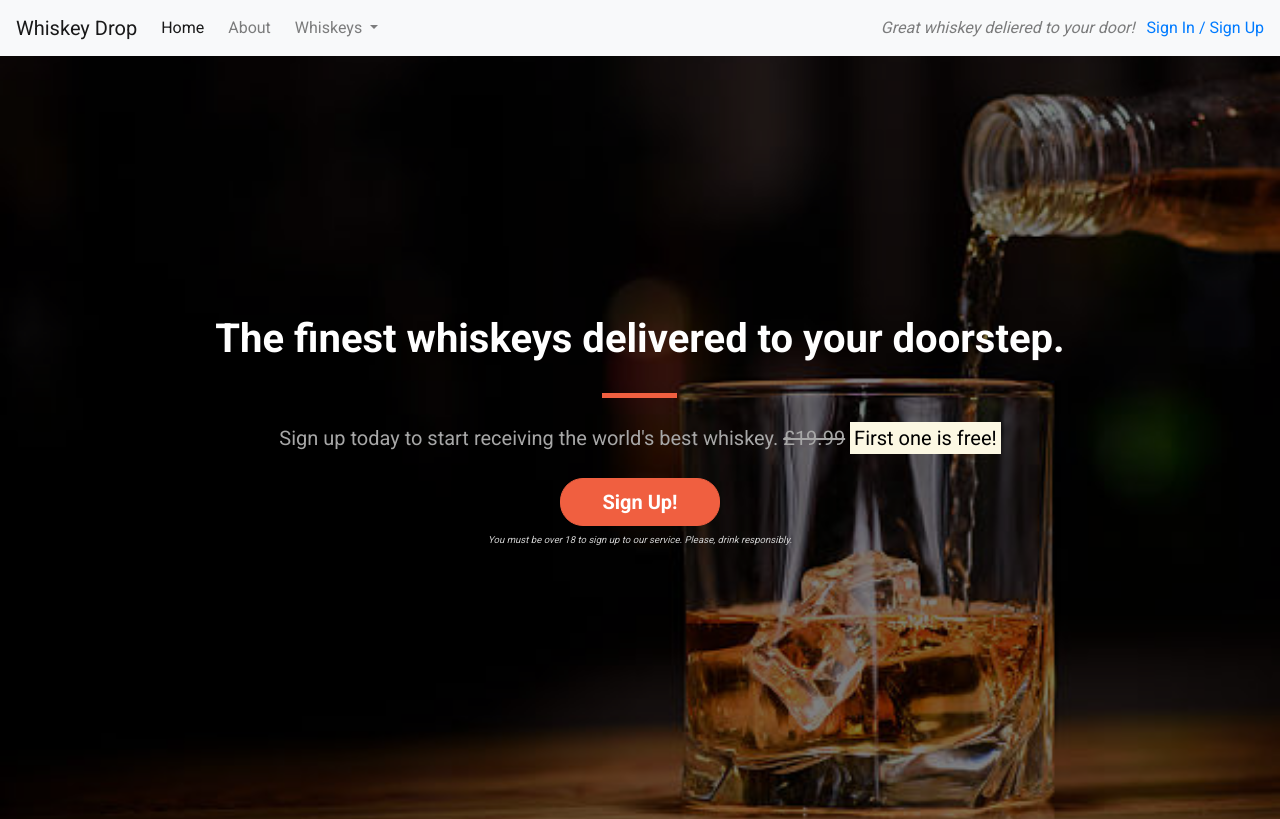
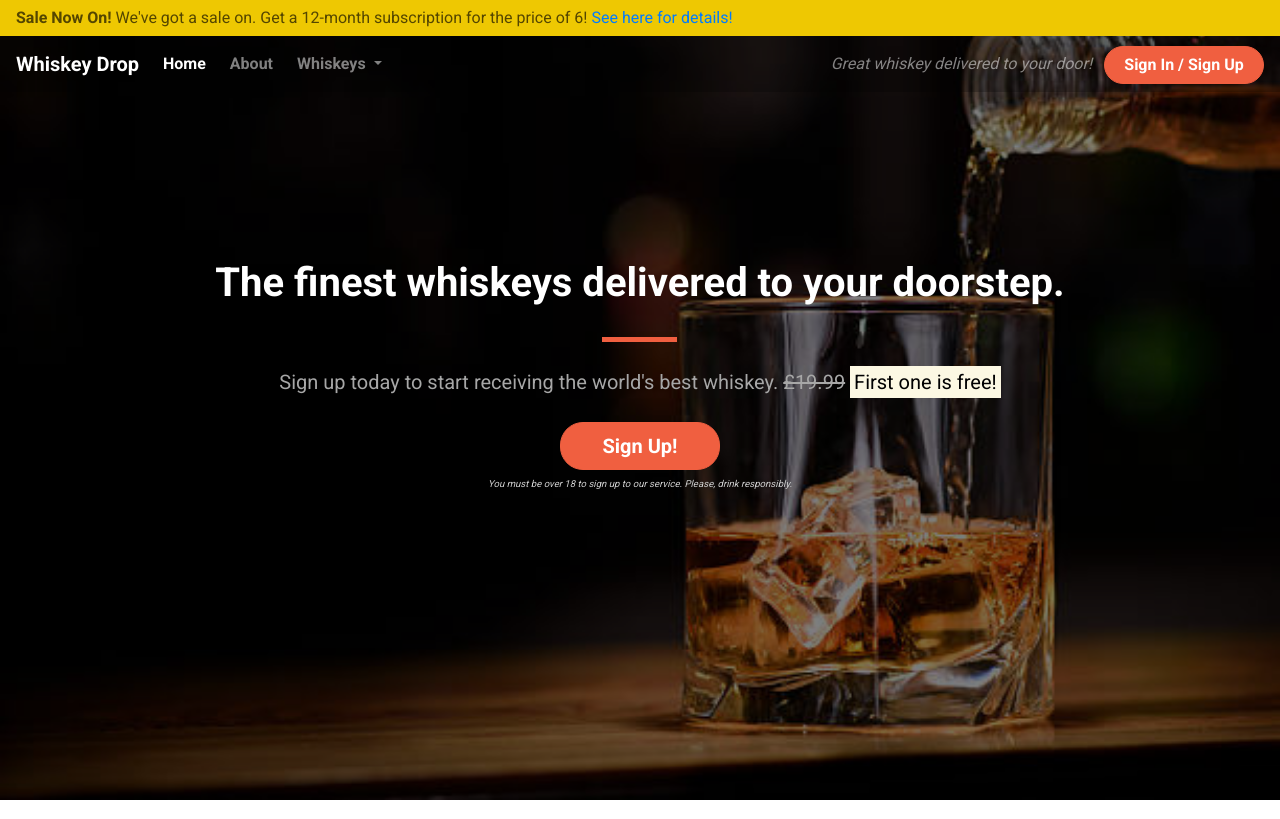
Before and after one commit to laurachri-hall/Bootstrap-Project, a plain HTML site: page index.html in a window 1280 px wide. Shown: the top 819 px of the page. Drawn offline with nearby package versions, Linux system fonts and the light colour scheme.

Commit message:
Style: Override bootstrap navbar and alert defaults

```diff
--- a/css/style.css
+++ b/css/style.css
@@ -1,14 +1,27 @@
 body {
-  font-family: "Roboto", sans-serif;
+  font-family: 'Roboto', sans-serif;
 }
 
-.alert-container {
+.alert-container .col-12 {
+  padding-left: 0;
+  padding-right: 0;
 }
+
+.site-wide-alert {
+  color: #544600;
+  background-color: #eec802;
+  border-color: #eec802;
+  padding: 5px 15px;
+  margin-bottom: 0;
+  border: 1px solid transparent;
+  border-radius: 0;
+}
+
 
 .callout-container {
   height: 100vh;
 
-  background: url('../images/whiskey-bg.jpg') no-repeat center center fixed;
+  background: url('../images/whiskey-bg.jpg') no-repeat bottom right fixed;
   -webkit-background-size: cover;
   -moz-background-size: cover;
   -o-background-size: cover;
@@ -30,10 +43,59 @@ body {
   background-color: rgba(0, 0, 0, 0.5);
 }
 
-.quotes-container {
+/* Navbar */
+
+.navalert-container {
+  position: absolute;
+  top: 0;
+  left: 0;
+  z-index: 1;
+  padding-left: 0;
+  padding-right: 0;
 }
 
-.features-container {
+.navbar {
+  margin-bottom: 0;
+  width: 100%;
+  background-color: rgba(0, 0, 0, .25);
+  border: 0;
+}
+
+.navbar .navbar-toggler {
+  border: 0;
+}
+
+.navbar .navbar-brand {
+  font-weight: bold;
+}
+
+.navbar .navbar-nav a {
+  font-weight: bold;
+}
+
+
+/* Jumbotron */
+
+.jumbotron {
+  background-color: transparent;
+}
+
+.jumbotron h1 {
+  color: white;
+  font-weight: bold;
+  margin-bottom: 30px;
+  color: white;
+}
+
+.jumbotron .lead {
+  color: #a7a7a7;
+  margin: 25px 0;
+}
+
+.jumbotron small {
+  font-size: 60%;
+  font-style: italic;
+  color: #d0d0d0;
 }
 
 /* Block dividers */
@@ -42,7 +104,7 @@ body {
   width: 75px;
   height: 5px;
   border: 0;
-
+  background-color: #444;
 }
 
 .block-divider--orange {
@@ -50,43 +112,21 @@ body {
 }
 
 .block-divider--short {
-width: 35px;
-}
-
-/* Jumbotron */
-.jumbotron {
-  background: transparent;
-}
-
-.jumbotron-header {
-  color:white;
-  font-weight:bold;
-  margin-bottom:30px;
-}
-
-.jumbotron .lead {
-  margin:25px 0;
-  color: #a7a7a7;
-}
-
-.jumbotron small {
-  font-size: 60%;
-  font-style: italic;
-  color: #d0d0d0;
+  width: 35px;
 }
 
 /* Buttons */
 
 .btn--cta {
-  font-weight:bold;
+  font-weight: bold;
   border-radius: 23px;
   width: 160px;
 }
 
 .btn--red {
-  color:white;
+  color: white;
   background-color: #f05f40;
-  border-color:#f05f40;
+  border-color: #f05f40;
 }
 
 .btn--red:hover,
@@ -94,5 +134,6 @@ width: 35px;
 .btn--red:focus,
 .btn--red:active:focus {
   background-color: #df4929;
-  border-color:#df4929;
+  border-color: #df4929;
+  color: white;
 }
--- a/index.html
+++ b/index.html
@@ -13,11 +13,23 @@
 </head>
 
 <body>
+    <!-- div -->
+    <div class="container-fluid navalert-container">
+        <div class="container-fluid alert-container">
+            <div class="row d-none d-sm-block">
+                <div class="col-12">
+                    <div class="site-wide-alert alert alert-warning">
+                        <strong>Sale Now On!</strong> We've got a sale on. Get a 12-month subscription for the price of 6! <a href="">See here for details!</a>
+                    </div>
+                </div>
+            </div>
+        </div>
+        <!-- /div -->
         <!-- nav -->
-    <nav class="navbar navbar-light bg-light navbar-expand-sm">
+        <nav class="navbar navbar-dark navbar-expand-sm">
             <a href="/" class="navbar-brand">Whiskey Drop</a>
-        <button class="navbar-toggler ml-auto" type="button" data-toggle="collapse" data-target="#navbarNavDropdown"
-            aria-controls="navbarNavDropdown" aria-expanded="false" aria-label="Toggle navigation">
+
+            <button class="navbar-toggler ml-auto" type="button" data-toggle="collapse" data-target="#navbarNavDropdown" aria-controls="navbarNavDropdown" aria-expanded="false" aria-label="Toggle navigation">
         <span class="navbar-toggler-icon"></span></button>
 
             <div class="collapse navbar-collapse" id="navbarNavDropdown">
@@ -25,8 +37,7 @@
                     <li class="active nav-item mr-2"><a class="nav-link" href="/">Home</a></li>
                     <li class="nav-item mr-2"><a class="nav-link" href="/about">About</a></li>
                     <li class="nav-item dropdown">
-                    <a class="nav-link dropdown-toggle" href="#" id="navbarDropdownMenuLink" role="button"
-                        data-toggle="dropdown" aria-haspopup="true" aria-expanded="false">
+                        <a class="nav-link dropdown-toggle" href="#" id="navbarDropdownMenuLink" role="button" data-toggle="dropdown" aria-haspopup="true" aria-expanded="false">
           Whiskeys
         </a>
                         <div class="dropdown-menu" aria-labelledby="navbarDropdownMenuLink">
@@ -36,31 +47,18 @@
                             <a class="dropdown-item" href="#">American</a>
                         </div>
                     </li>
-                </li>
-
 
                     <li class="nav-item mr-2 d-block d-sm-none"><a class="nav-link" href="/login">Sign In / Sign Up</a></li>
                 </ul>
             </div>
             <div class="d-none d-md-block">
-            <p class="navbar-text my-auto mr-2"><i>Great whiskey deliered to your door!</i></p>
-            <a href="/login">Sign In / Sign Up</a>
+                <p class="navbar-text my-auto mr-2"><i>Great whiskey delivered to your door!</i></p>
+                <a href="/login" class="btn btn--cta btn--red">Sign In / Sign Up</a>
+            </div>
+        </nav>
+        <!-- /nav -->
     </div>
 
-    </nav>
-    <!-- /nav -->
-    <!-- div class="container alert-container" -->
-    <!-- <article class="container alert-container">
-        <div class="row d-none d-sm-block">
-            <div class="col-12">
-                <div class="alert alert-warning">
-                    <strong>Sale Now On!</strong> We've got a sale on. Get a 12-month subscription for the price of 6!
-                    <a href="">See here for details!</a>
-
-                </div>
-            </div>
-        </div> -->
-    <!-- /div -->
     <div class="container-fluid callout-container">
         <!-- Callout -->
         <div class="opaque-overlay">&nbsp;</div>
```
Lines whose indentation alone changed are shown as unchanged.
